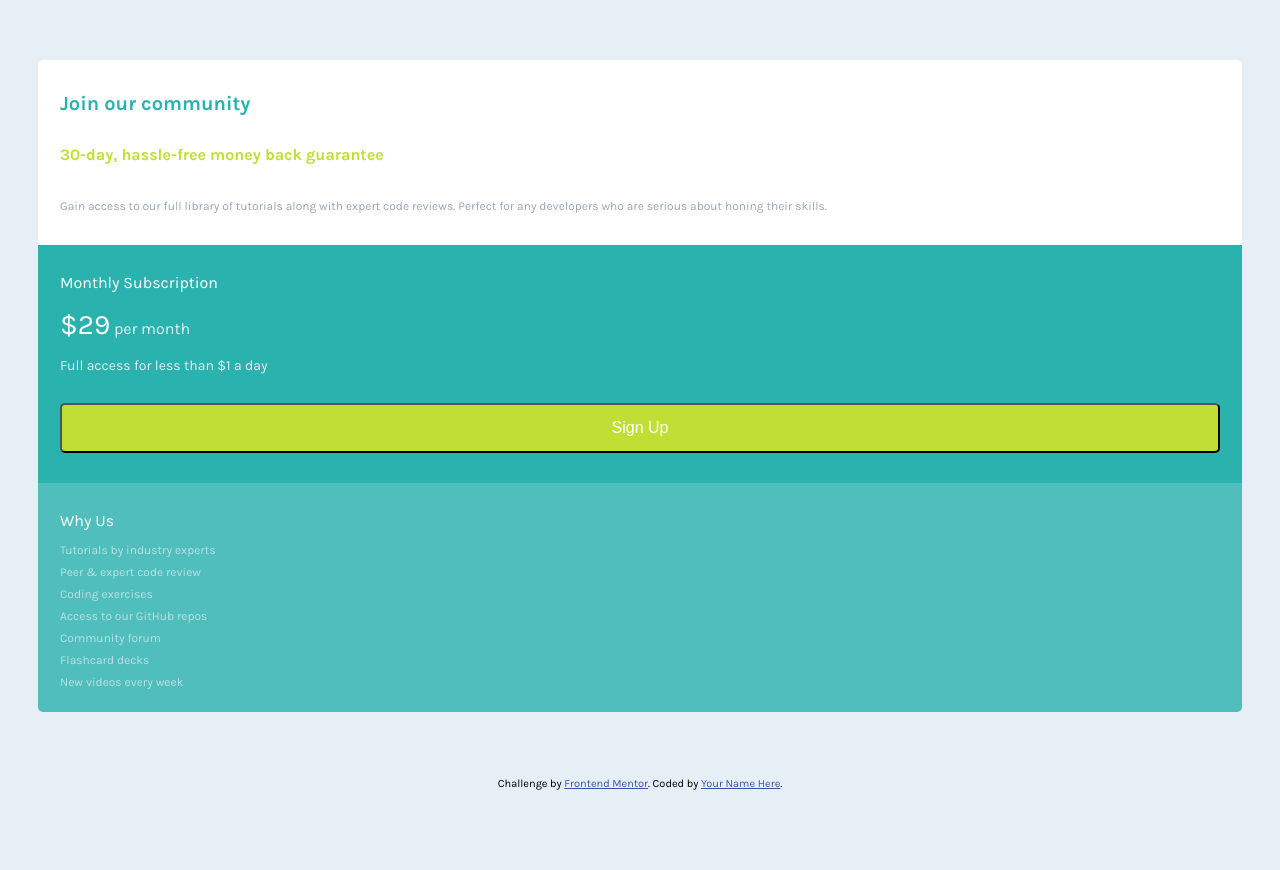
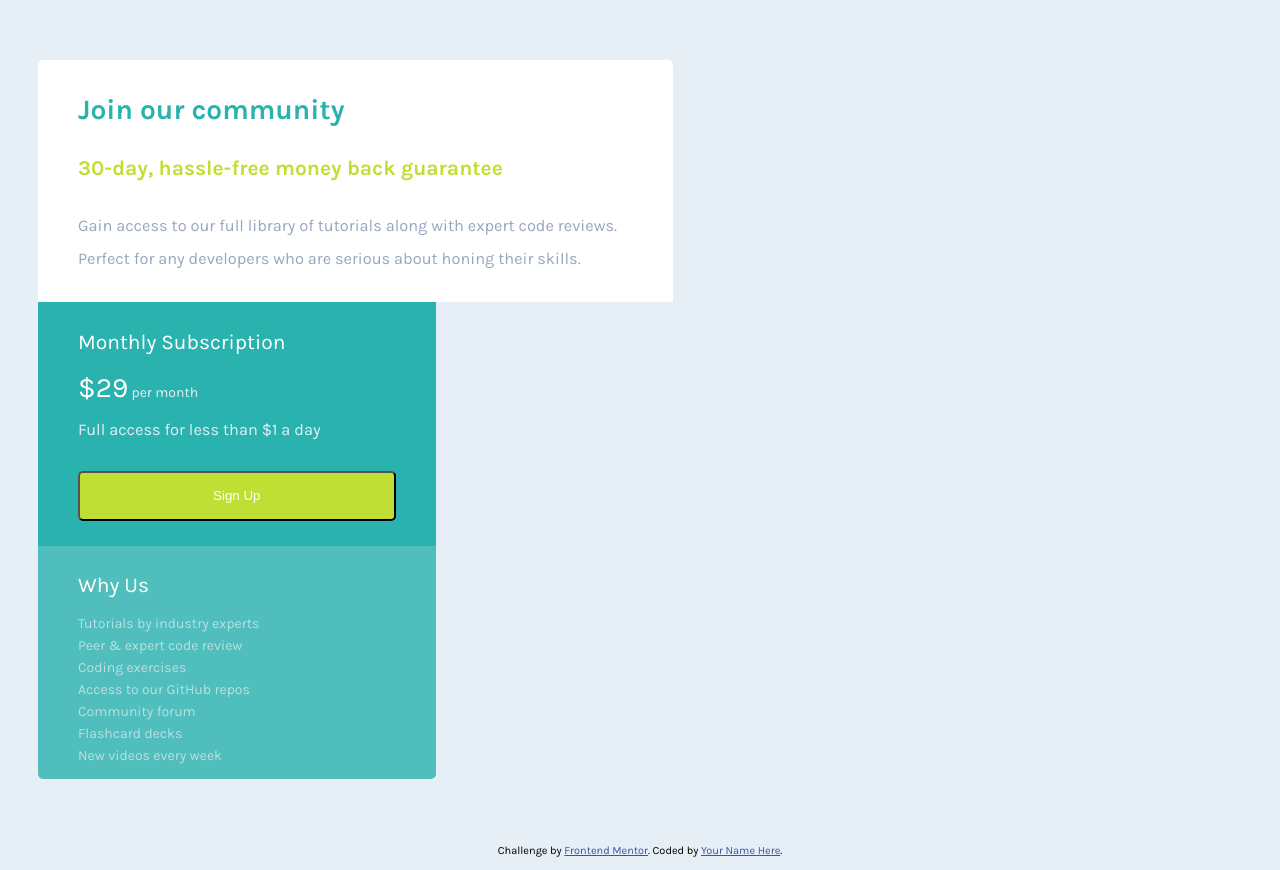
Before and after one commit to allisonkbates/single-price-grid, a plain HTML site: page index.html in a window 1280 px wide. Before the commit the page ends 803 px from the top, so only its background shows below. Drawn offline with Linux system fonts and the light colour scheme.

Commit message:
chnages to font sizes

```diff
--- a/styles.css
+++ b/styles.css
@@ -6,21 +6,25 @@
 	--brightYellow: hsl(71, 73%, 54%);
 	--lightGray: hsl(204, 43%, 93%);
 	--grayishBlue: hsl(218, 22%, 67%);
-	font-family: 'Karla', sans-serif;
-	font-size: 16px;
 }
 
 body {
 	background-color: var(--lightGray);
+	font-family: 'Karla', sans-serif;
+	font-size: 10px;
 }
 
 .container {
 	margin: 60px 30px;
+	display: flex;
+	flex-direction: row;
+	flex-wrap: wrap;
 }
 
 section {
 	margin: 0;
-	padding: 15px 22px;
+	padding: 10px 24px;
+	width: 100%;
 }
 
 .join {
@@ -30,21 +34,17 @@ section {
 }
 .join h1 {
 	color: var(--cyan);
-	font-size: 20px;
-	font-weight: 700;
 	margin-bottom: 30px;
+	font-size: 2em;
 }
 
 .join h2 {
 	color: var(--brightYellow);
-	font-size: 16px;
-	font-weight: 700;
 	margin: 0px 0px 30px 0px;
 }
 
 .join h3 {
 	color: var(--grayishBlue);
-	font-size: 12px;
 	font-weight: 400;
 	line-height: 2;
 }
@@ -55,20 +55,17 @@ section {
 
 .subscription h2, .why-us h2 {
 	color: white;
-	font-size: 16px;
 	font-weight: 400;
 }
 
 .subscription h3 {
 	color: var(--lightGray);
-	font-size: 14px;
 	font-weight: 400;
 }
 
 .per-month {
 	color: var(--lightGray);
 	font-weight: 400;
-	font-size: 16px;
 }
 
 .price {
@@ -85,9 +82,8 @@ section {
 
 .why-us p {
 	color: var(--lightGray);
-	font-size: 12px;
 	font-weight: 400;
-	margin: 8px 0px;
+	margin: 5px 0px;
 	opacity: 0.7;
 }
 
@@ -99,7 +95,6 @@ button {
 	margin: 15px 0px;
 	color: white;
 	font-weight: 400;
-	font-size: 16px;
 }
 
 .attribution {
@@ -113,5 +108,24 @@ button {
 }
 
 @media only screen and (min-width: 900px) {
+	body {
+		font-size: 14px;
+	}
+
+	.container {
+		max-width: 635px;
+	}
+
+	.join {
+
+	}
+
+	.subscription, .why-us {
+		width: 50%;
+	}
+
+	section {
+		padding: 10px 40px;
+	}
 
 }
```
